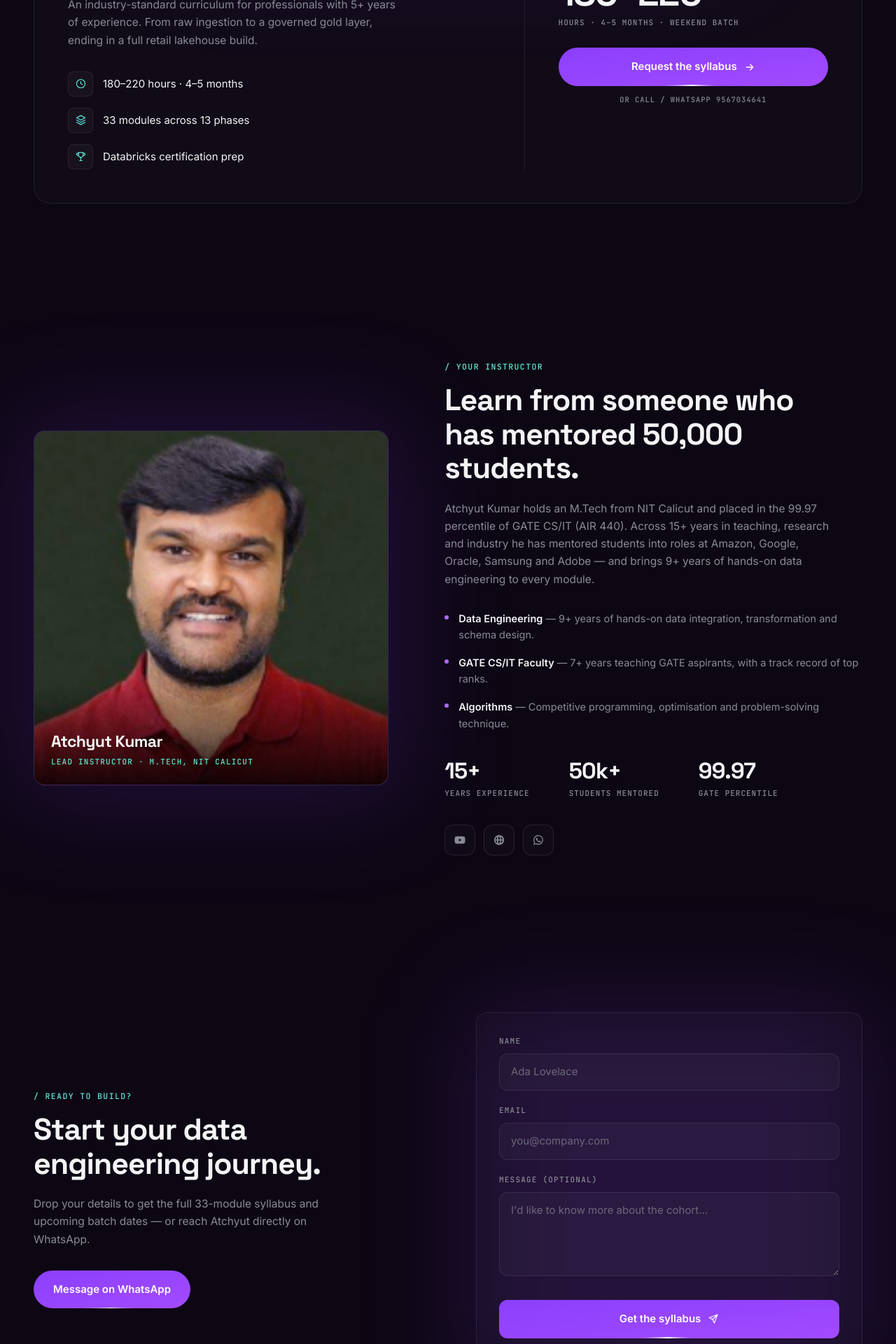
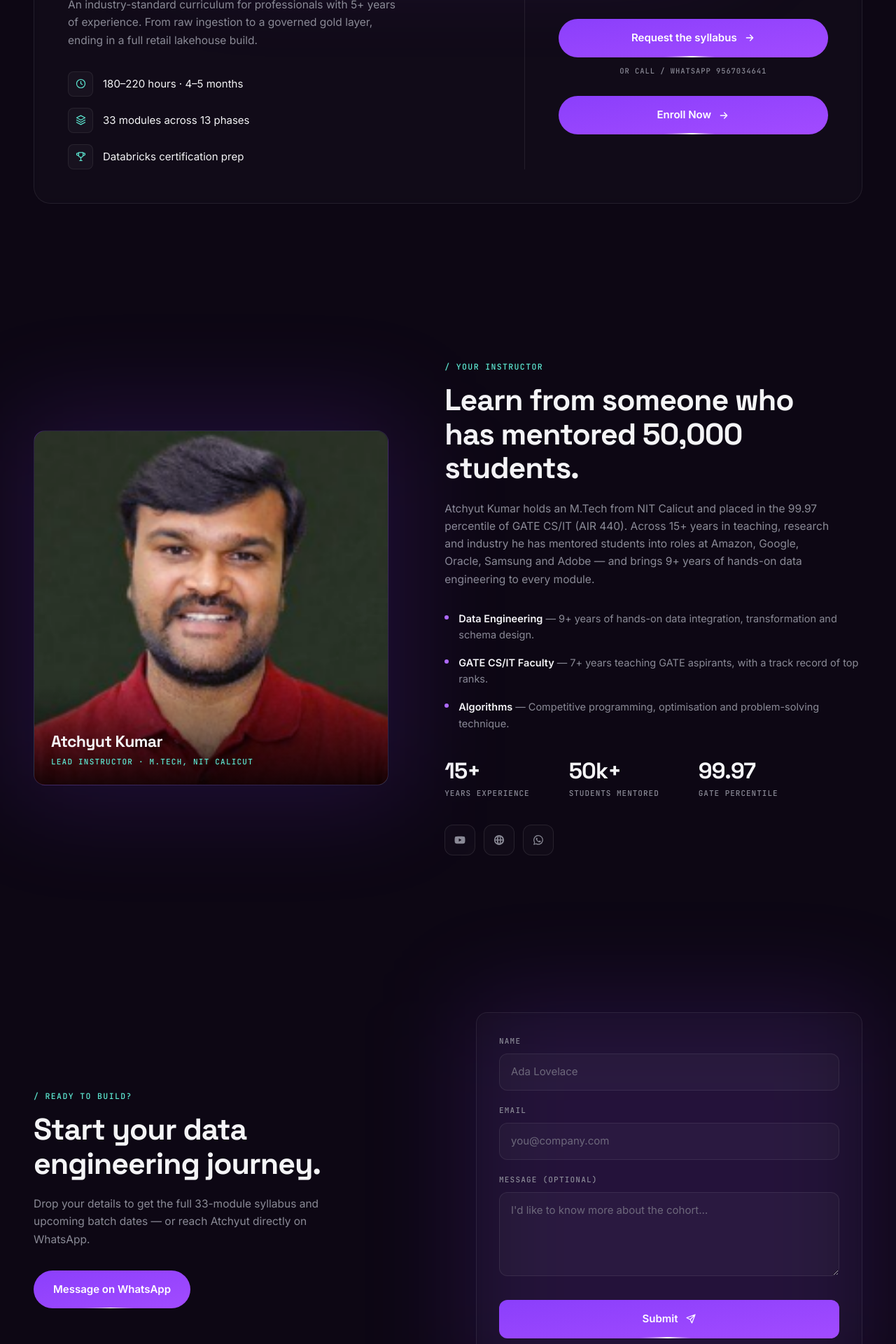
Before and after one commit to NikhilAakashKasoju/Data-Engineerig-Website, a Next.js app: page / in a window 1280 px wide. Shown: the part 5760-7680 px from the top of the page at 70% size. Built offline with nearby package versions, Linux system fonts and the light colour scheme.

Commit message:
updated the contact and pricing sections

```diff
--- a/components/Contact.tsx
+++ b/components/Contact.tsx
@@ -149,7 +149,7 @@ export default function Contact() {
               disabled={status === "submitting"}
               className="btn-primary mt-7 inline-flex w-full items-center justify-center gap-2.5 rounded-xl bg-gradient-to-br from-purple to-[#a24bff] px-7 py-4 text-[15px] font-semibold text-white transition-opacity disabled:cursor-not-allowed disabled:opacity-60"
             >
-              {status === "submitting" ? "Sending…" : "Get the syllabus"}
+              {status === "submitting" ? "Sending…" : "Submit"}
               <svg viewBox="0 0 24 24" fill="none" className="h-4 w-4">
                 <path
                   d="M21 3 10.5 13.5M21 3l-6.8 18-3.7-7.5L3 9.8 21 3Z"
@@ -170,7 +170,7 @@ export default function Contact() {
                 status === "error" ? "text-magenta" : "text-teal"
               }`}
             >
-              {status === "success" && "Thanks — the syllabus is on its way."}
+              {status === "success" && "Thanks — the instructor will be in touch with you soon."}
               {status === "error" && error}
             </p>
           </form>
--- a/components/Pricing.tsx
+++ b/components/Pricing.tsx
@@ -152,6 +152,21 @@ export default function Pricing() {
             >
               Or call / WhatsApp 9567034641
             </a>
+             <a
+              href="https://www.udemy.com/course/azure-data-factory-data-engineer-real-time-projects/?couponCode=EFNJUL26BEST"
+              className="btn-primary mt-7 inline-flex items-center justify-center gap-2.5 rounded-full bg-gradient-to-br from-purple to-[#a24bff] px-7 py-4 text-[15px] font-semibold text-white transition-transform hover:-translate-y-0.5"
+            >
+              Enroll Now
+              <svg viewBox="0 0 24 24" fill="none" className="h-4 w-4">
+                <path
+                  d="M5 12h14M13 6l6 6-6 6"
+                  stroke="#fff"
+                  strokeWidth="2"
+                  strokeLinecap="round"
+                  strokeLinejoin="round"
+                />
+              </svg>
+            </a>
           </div>
         </div>
       </motion.div>
```
